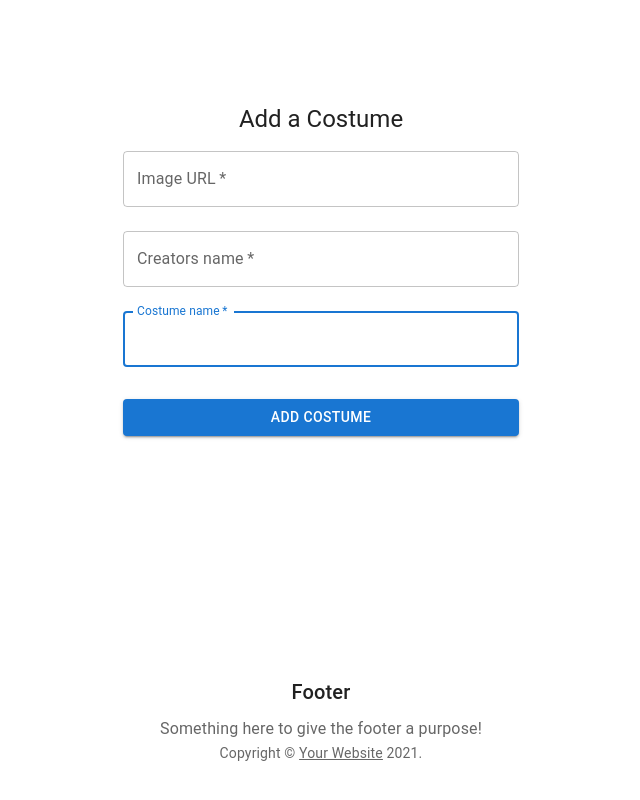
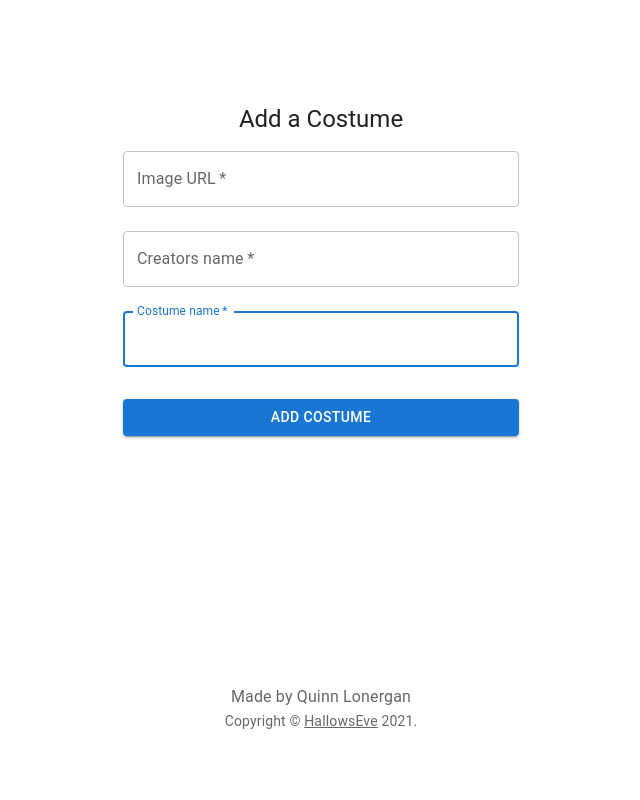
Before and after one commit to QuinnLonergan/project-practice, a React (Create React App) app in the folder client/: page / in a window 1280 px wide. Shown: the part 262-1062 px from the top of the page, without its empty margins (319-959 px from the left). After the commit the page ends 1041 px from the top, so only its background shows below. Built offline with nearby package versions, Linux system fonts and the light colour scheme; no server answers.

Commit message:
changed copywright

```diff
--- a/client/src/HalloweenPage.js
+++ b/client/src/HalloweenPage.js
@@ -19,7 +19,7 @@ function Copyright() {
     <Typography variant="body2" color="text.secondary" align="center">
       {'Copyright © '}
       <Link color="inherit" href="https://mui.com/">
-        Your Website
+        HallowsEve
       </Link>{' '}
       {new Date().getFullYear()}
       {'.'}
@@ -77,7 +77,7 @@ export default function HalloweenPage({itemsToRender, addCostume}) {
       {/* Footer */}
       <Box sx={{ bgcolor: 'background.paper', p: 6 }} component="footer">
         <Typography variant="h6" align="center" gutterBottom>
-          Footer
+
         </Typography>
         <Typography
           variant="subtitle1"
@@ -85,7 +85,7 @@ export default function HalloweenPage({itemsToRender, addCostume}) {
           color="text.secondary"
           component="p"
         >
-          Something here to give the footer a purpose!
+          Made by Quinn Lonergan
         </Typography>
         <Copyright />
       </Box>
```
